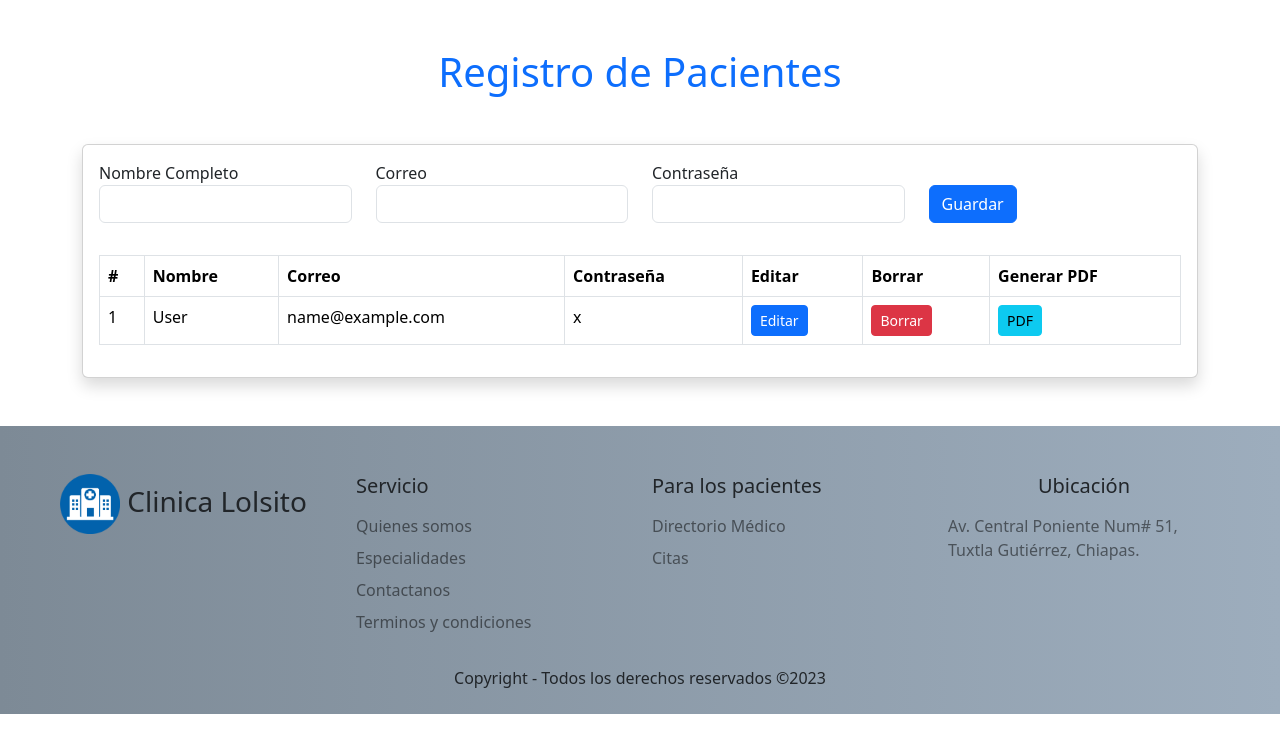
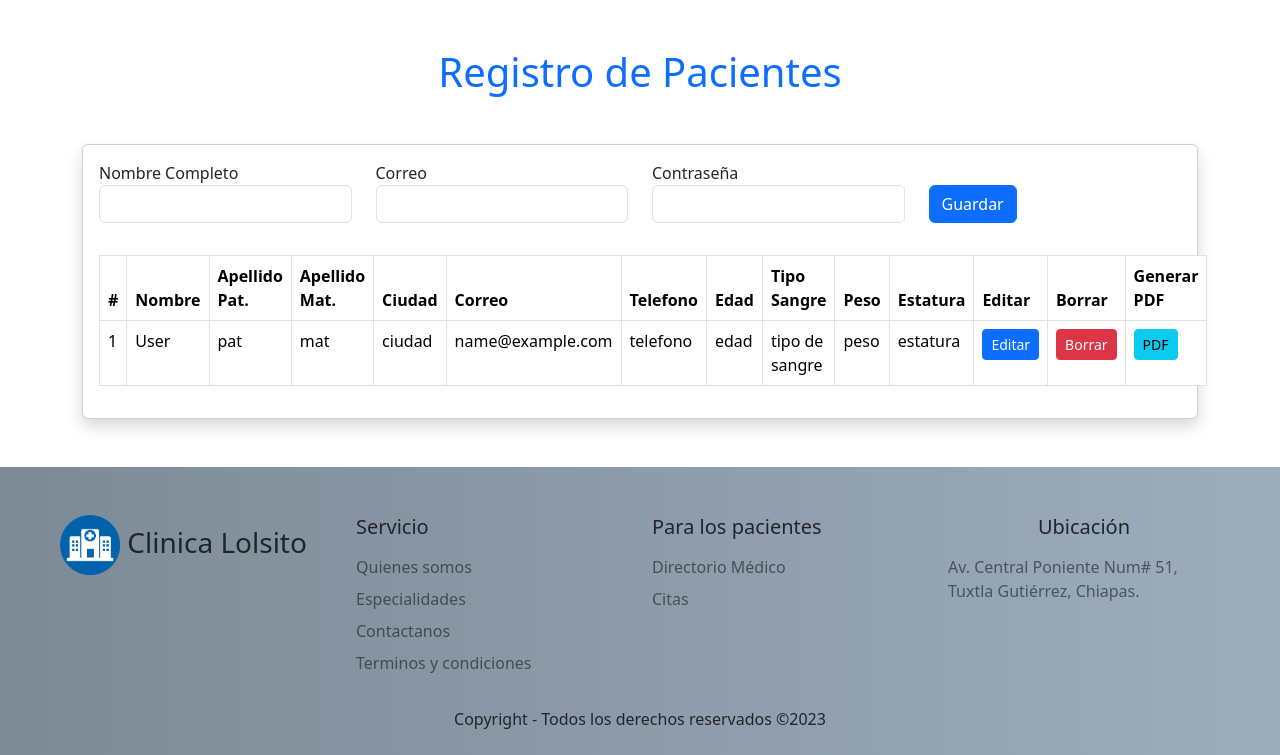
Before and after one commit to BeetBeatBit/HospitalManagementSystem, a Flask app: page /pacientes.html in a window 1280 px wide. Shown: the part 56-811 px from the top of the page. Before the commit the page ends 770 px from the top, so only its background shows below. Run offline with Flask 2, Linux system fonts and the light colour scheme; the visitor is signed in with stand-in values (Sample User, id 1); tables that the repository leaves empty or names only in its code hold one stand-in row (values such as "Sample post").

Commit message:
Pequeños cambios en el CRUD PACIENTES
*Cambios para preparar la inferfaz del crud a mas atributos para los pacientes.

```diff
--- a/templates/pacientes.html
+++ b/templates/pacientes.html
@@ -85,8 +85,16 @@
                         <tr>
                             <th scope="col">#</th>
                             <th scope="col">Nombre</th>
+                            <th scope="col">Apellido Pat.</th>
+                            <th scope="col">Apellido Mat.</th>
+                            <th scope="col">Ciudad</th>
                             <th scope="col">Correo</th>
-                            <th scope="col">Contraseña</th>
+                            <th scope="col">Telefono</th>
+                            <th scope="col">Edad</th>
+                            <th scope="col">Tipo Sangre</th>
+                            <th scope="col">Peso</th>
+                            <th scope="col">Estatura</th>
+
                             <th scope="col">Editar</th>
                             <th scope="col">Borrar</th>
                             <th scope="col">Generar PDF</th>
@@ -98,8 +106,17 @@
                         <tr>
                             <td>{{d.id}}</td>
                             <td>{{d.fullname}}</td>
+                            <td>pat</td>
+                            <td>mat</td>
+                            <td>ciudad</td>
                             <td>{{d.email}}</td>
-                            <td>{{d.password}}</td>
+                            <td>telefono</td>
+                            <td>edad</td>
+                            <td>tipo de sangre</td>
+                            <td>peso</td>
+                            <td>estatura</td>
+
+
                             <td><button class="btn btn-primary btn-sm" id="btn-edit{{d.id}}" data-bs-toggle="modal" data-bs-target="#modal{{d.id}}">Editar</button></td>
                             <td><a href="{{url_for('delete', id=d.id)}}" class="btn btn-danger btn-sm">Borrar</a></td>
                             <td><a href="{{ url_for('generar_pdf', id=d.id) }}" class="btn btn-info btn-sm">PDF</a></td>
```
Also changed, not shown: 1 other file.
